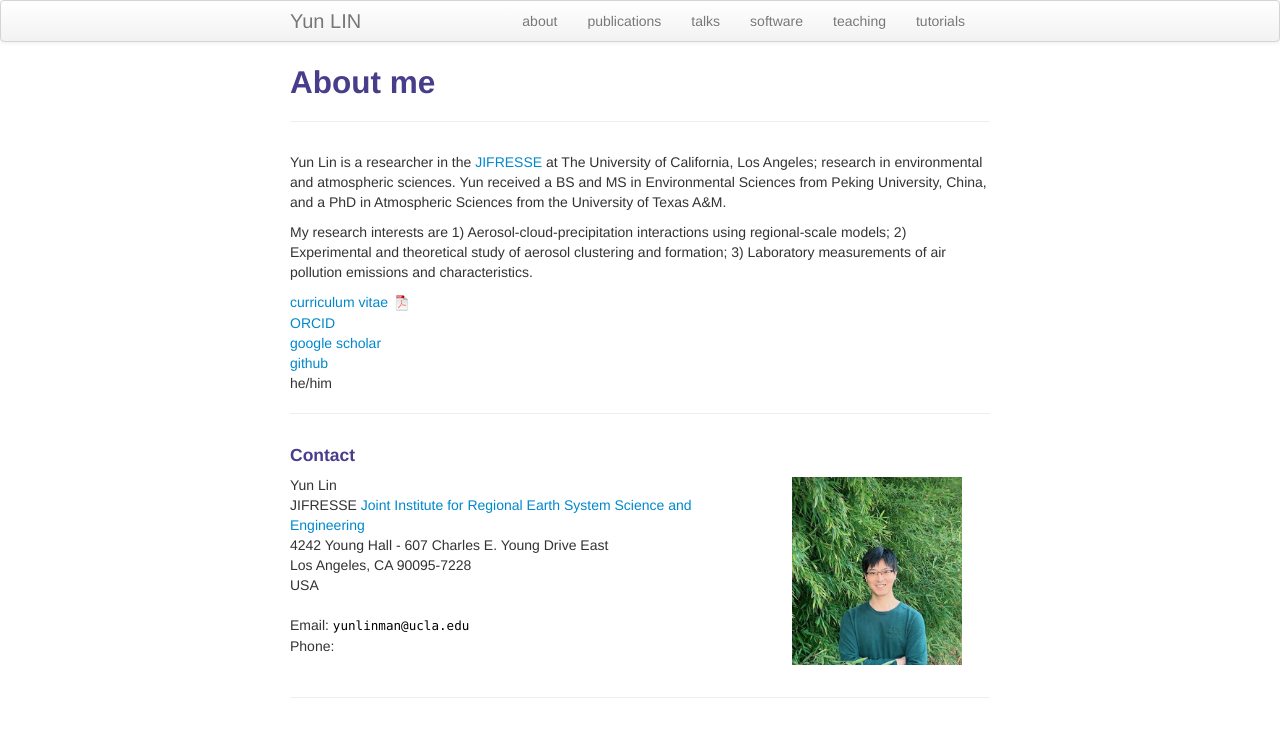
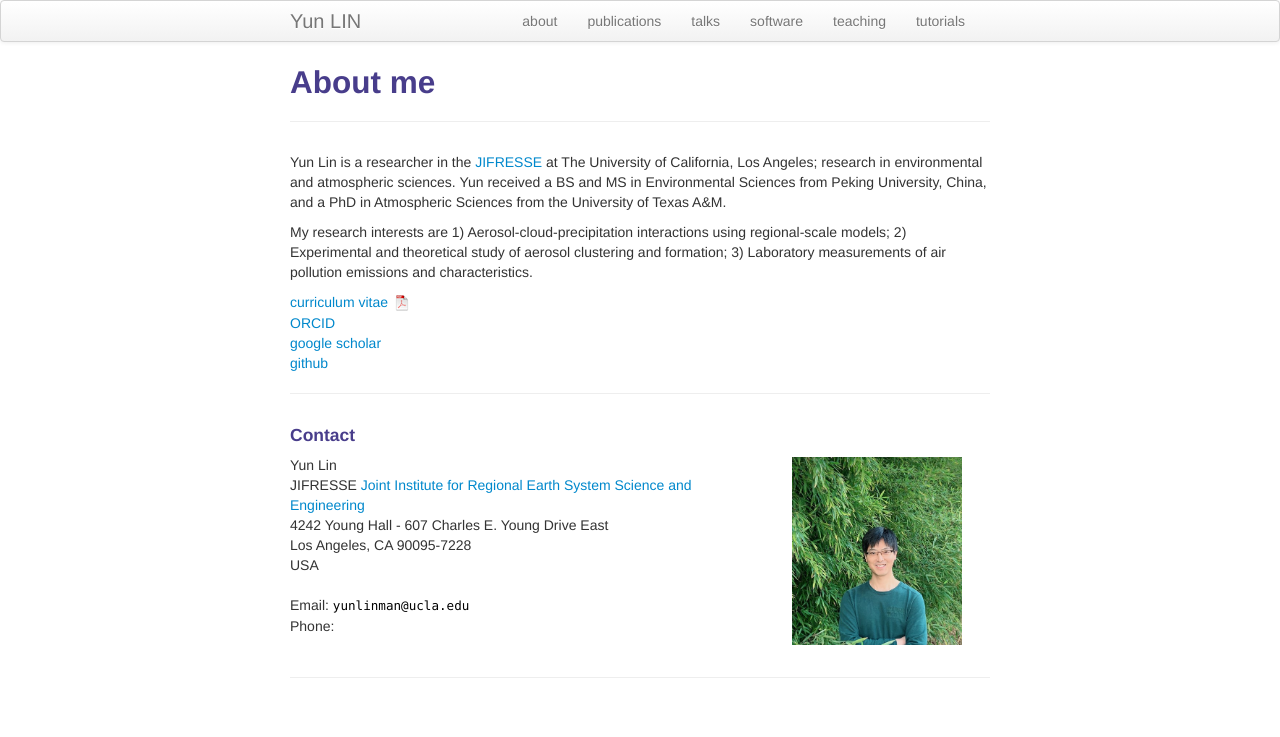
Before and after one commit to nolanylin/nolanyunlin.github.io, a Jekyll site: the page built from about.md, in a window 1280 px wide. Shown: the top 737 px of the page. Built offline with Jekyll 4.4.1, drawn with Linux system fonts in a browser that asks for light colours.

Commit message:
Update about.md

```diff
--- a/about.md
+++ b/about.md
@@ -14,11 +14,10 @@ My research interests are
 3)	Laboratory measurements of air pollution emissions and characteristics.
 
 
-[curriculum vitae ![CV as pdf](icons16/pdf-icon.png)]({{ BASE_PATH }}/broman_cv.pdf)<br/>
+[curriculum vitae ![CV as pdf](icons16/pdf-icon.png)]({{ BASE_PATH }}/yun_cv.pdf)<br/>
 [ORCID](https://orcid.org/0000-0001-8222-0346)<br/>
 [google scholar](https://scholar.google.com/citations?user=HUUiCsoAAAAJ&hl=en)<br/>
 [github](https://github.com/nolanylin.github.io)<br/>
-he/him
 
 ---
 
```
